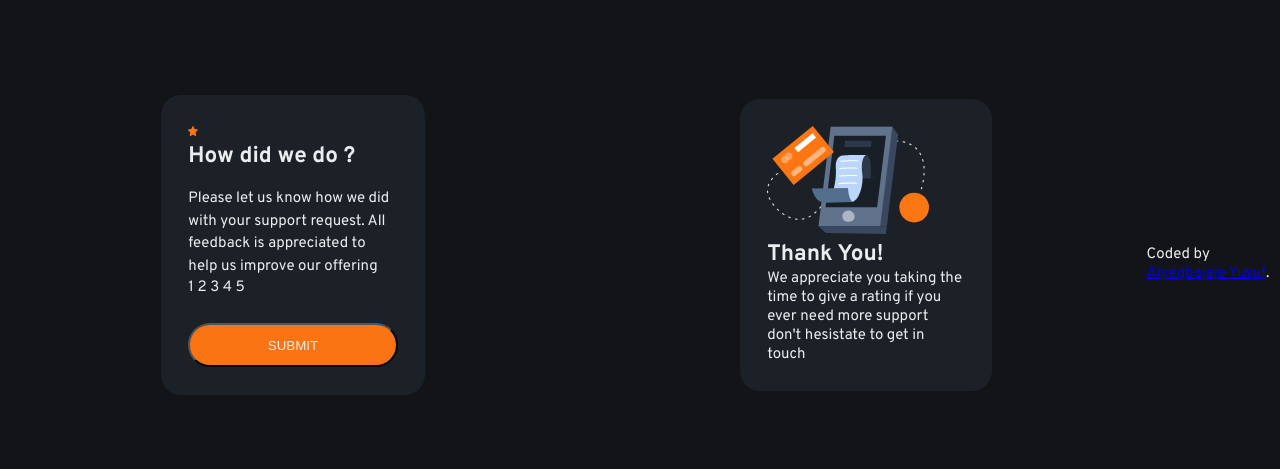
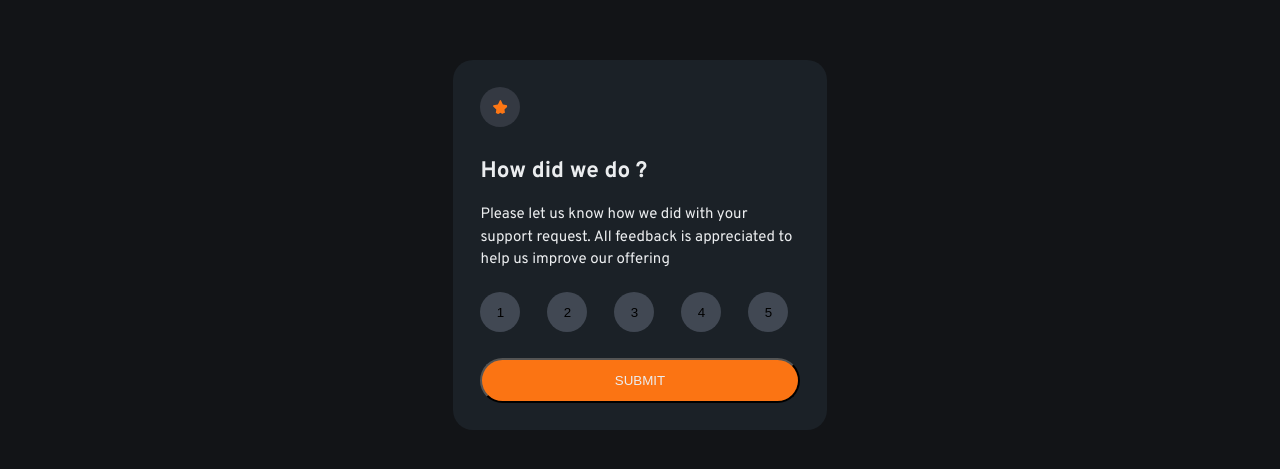
Before and after one commit to devsilvar/Front-endmentor3, a plain HTML site: page index.html in a window 1280 px wide. Shown: the part 155-624 px from the top of the page. Drawn offline with Linux system fonts and the light colour scheme.

Commit message:
Update indexhtml

```diff
--- a/index.html
+++ b/index.html
@@ -12,28 +12,41 @@
 </head>
 <body>
 
+
+
   <section class="card">
+
     <div class="container">
-    <img src="images/icon-star.svg" width="10px" height="100%" id="circles" alt=""/>
-    <h1>How did we do ?</h1>
-    <p id="paragraph">Please let us know how we did with your support request. All feedback is appreciated to help us improve our offering</p>
-    <div class="boxes">
-      <span class="circles A">1</span>
-      <span class="circles B">2</span>
-      <span class="circles C">3</span>
-      <span class="circles D">4</span>
-      <span class="circles E">5</span>
-    </div>
-  <button id="btn">
-     <eb>SUBMIT<eb>
-  </button>
+
+     <img src="images/icon-star.svg" id="circle-icon" alt=""/>
+
+      <h1>How did we do ?</h1>
+
+      <p id="paragraph">Please let us know how we did with your support request. All feedback is appreciated to help us improve our offering</p>
+
+        <form action="" class="boxes">
+          <div class="small-boxes">
+            <button class="circle" value="1">1</button>
+            <button class="circle" value="2">2</button>
+            <button class="circle" value="3">3</button>
+            <button class="circle" value="4">4</button>
+            <button class="circle" value="5">5</button>
+        </div>
+        <button id="btn" class="submit" type="submit">
+            SUBMIT
+         </button>
+
+        </form>
+
   </div>
+
   </section>
 
 
-  <section class="thanks-card">
-    <div class="card">
-    <div class="container">
+
+  <!-- <section class="T-card">
+    <div class="T-container">
+    <div class="Thanks">
       <img src="images/illustration-thank-you.svg" id="thanks-icon" alt="">
 
         <p class="results"></p>
@@ -42,18 +55,13 @@
         <p>We appreciate you taking the time to give a rating if you ever need more support don't hesistate to get in touch</p>
       </div>
     </div>
-  </section>
+  </section> -->
 
 
 
 
 
 
-  <div class="attribution text-center">
-    <br>
-    <br>
-    Coded by <a href="#">Aiyegbajeje Yusuf</a>.
-  </div>
   <script src="file.js"></script>
 </body>
 </html>
```
